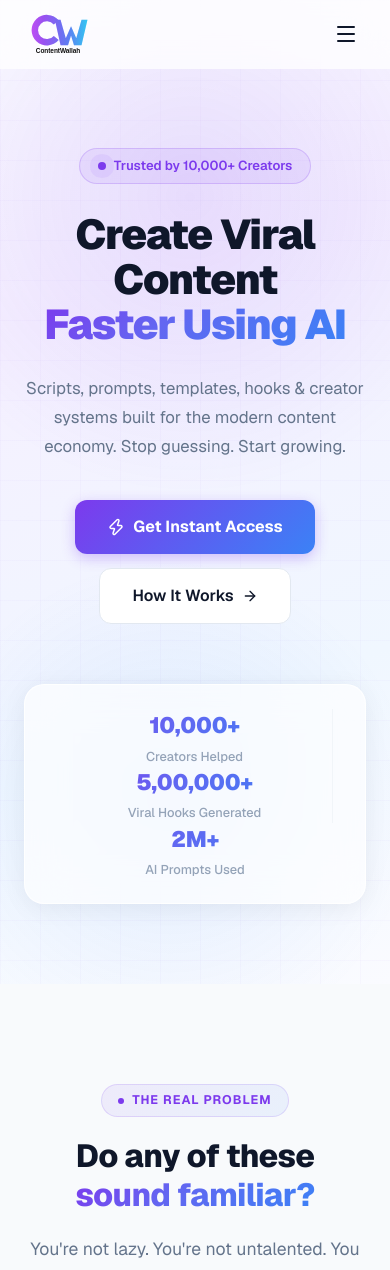
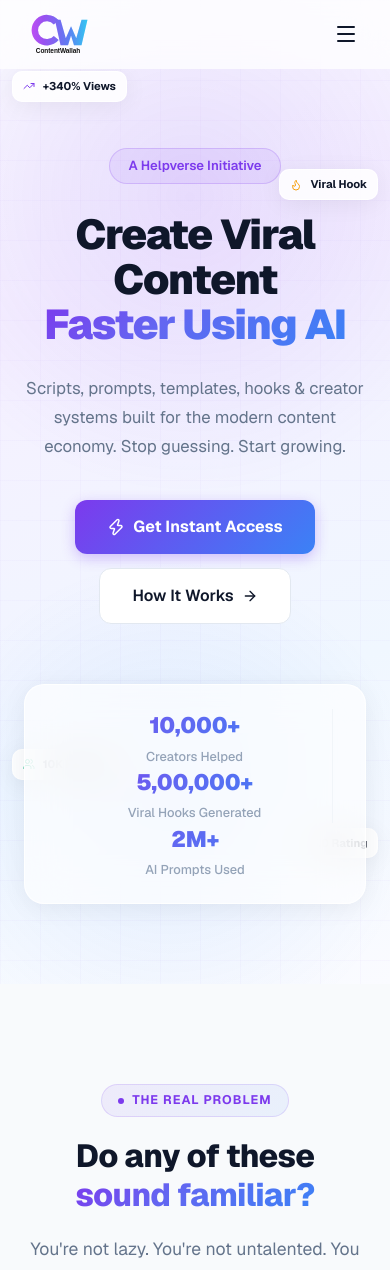
Before and after one commit to sahadev-choudhary/contentwallah, a Next.js app: page / in a window 390 px wide. Shown: the top 1270 px of the page. Built offline with nearby package versions, Linux system fonts and the light colour scheme.

Commit message:
feat: adjust hero section elements layout and mobile responsiveness

```diff
--- a/sections/HeroSection.tsx
+++ b/sections/HeroSection.tsx
@@ -6,7 +6,7 @@ const floatingCards = [
   { icon: TrendingUp, label: '+340% Views',      color: '#7c3aed', delay: 0,   top: '22%',  left:  '4%'  },
   { icon: Flame,      label: 'Viral Hook',        color: '#f59e0b', delay: 0.4, top: '32%',  right: '5%'  },
   { icon: Users,      label: '10K Followers',     color: '#10b981', delay: 0.8, bottom: '28%', left: '6%' },
-  { icon: Star,       label: '5.0 Rating',        color: '#3b82f6', delay: 1.2, bottom: '22%', right: '6%' },
+  { icon: Star,       label: '5.0 Rating',        color: '#3b82f6', delay: 1.2, bottom: '36%', right: '6%' },
 ];
 
 export default function HeroSection() {
@@ -32,11 +32,10 @@ export default function HeroSection() {
         bottom: -80, left: -80, pointerEvents: 'none',
       }} />
 
-      {/* Floating cards — desktop only */}
-      {floatingCards.map(({ icon: Icon, label, color, delay, ...pos }) => (
+      {/* Floating cards */}
+      {floatingCards.map(({ icon: Icon, label, color, delay, ...pos }, i) => (
         <motion.div
           key={label}
-          className="floating-card animate-float"
           initial={{ opacity: 0, scale: 0.8 }}
           animate={{ opacity: 1, scale: 1 }}
           transition={{ delay: delay + 0.8, duration: 0.5 }}
@@ -50,6 +49,7 @@ export default function HeroSection() {
             fontSize: '0.85rem', fontWeight: 700, color: '#0f172a',
             pointerEvents: 'none',
           }}
+          className={`floating-card card-${i} animate-float`}
         >
           <Icon size={15} style={{ color }} />
           {label}
@@ -70,8 +70,7 @@ export default function HeroSection() {
               borderRadius: 50, padding: '7px 18px',
               fontSize: '0.82rem', fontWeight: 600, color: '#7c3aed',
             }}>
-              <span style={{ width: 8, height: 8, borderRadius: '50%', background: '#7c3aed', animation: 'pulse-glow 2s infinite' }} />
-              Trusted by 10,000+ Creators
+              A Helpverse Initiative
             </div>
           </motion.div>
 
@@ -135,7 +134,19 @@ export default function HeroSection() {
 
       <style>{`
         @media (max-width: 768px) {
-          .floating-card { display: none !important; }
+          .floating-card {
+            padding: 6px 10px !important;
+            font-size: 0.7rem !important;
+            border-radius: 10px !important;
+          }
+          .floating-card svg {
+            width: 12px !important;
+            height: 12px !important;
+          }
+          .card-0 { top: 8% !important; left: 3% !important; }
+          .card-1 { top: 18% !important; right: 3% !important; left: auto !important; }
+          .card-2 { bottom: 20% !important; left: 3% !important; top: auto !important; }
+          .card-3 { bottom: 12% !important; right: 3% !important; left: auto !important; top: auto !important; }
         }
       `}</style>
     </section>
```
